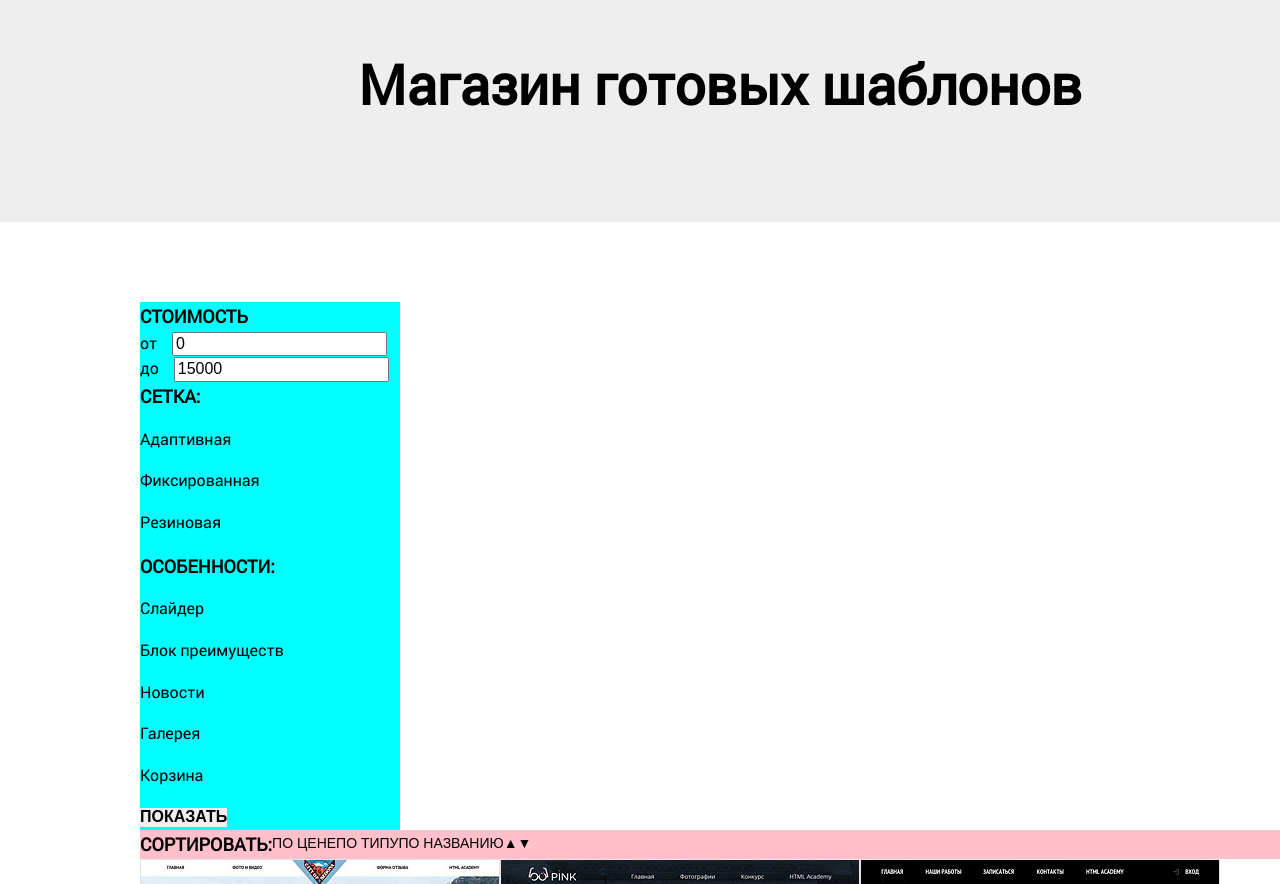
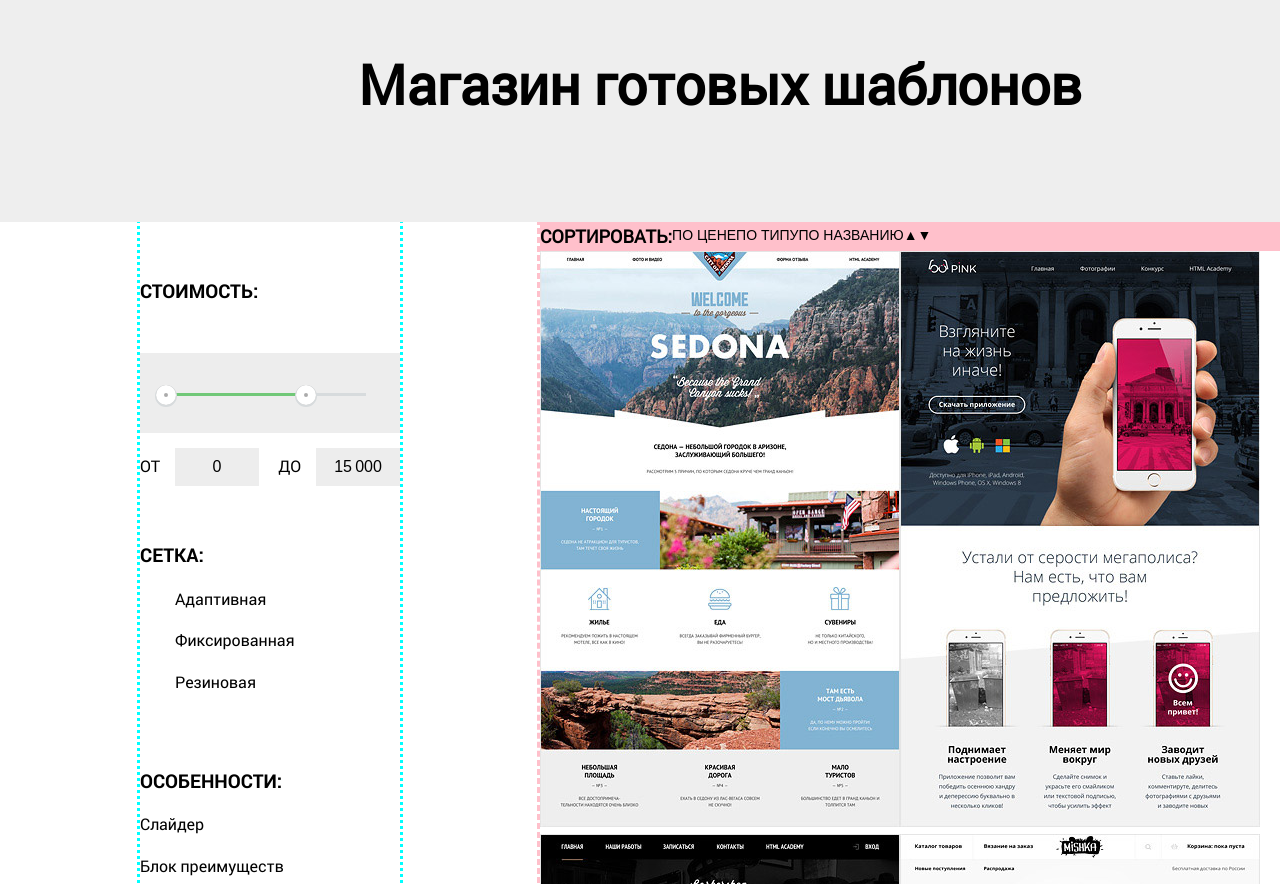
Before and after one commit to cusoq/nerds-09-2018, a website: page source/inner.html in a window 1280 px wide. Shown: the part 128-1012 px from the top of the page. Drawn offline with nearby package versions, Linux system fonts and the light colour scheme; files that its build step writes are made by us from their sources; files whose address does not match are found by name.

Commit message:
Add filter control's styles

```diff
--- a/source/inner.html
+++ b/source/inner.html
@@ -32,24 +32,21 @@
       </h1>
     </div>
   </header>
-  <main class="page">
-    <aside class="filters">
+  <main class="page page--inner">
+    <aside class="page__filters filters">
       <form class="filters__form" method="get" action="?">
-        <!-- <h3 class="filters__title visually-hidden">Стоимость:</h3> -->
         <fieldset class="filters__price range">
-          <legend>Стоимость</legend>
+          <legend>Стоимость:</legend>
           <input class="range__input visually-hidden" type="range" name="price" value="1000">
           <div class="range__controls">
-            <div class="range__scale">
-              <div class="range__bar" style="margin-left: 0%; width: 60%">
+              <div class="range__bar" style="margin-left: 0%; width: 55%">
               </div>
-            </div>
-            <div class="range__toggle range__toggle--min"></div>
-            <div class="range__toggle range__toggle--max"></div>
+            <div class="range__control range__control--min"></div>
+            <div class="range__control range__control--max"></div>
           </div>
           <div class="range__price">
             <label class="range__price--min">от&emsp;<input name="min-price" type="text" value="0"></label>
-            <label class="range__price--max">до&emsp;<input name="max-price" type="text" value="15000"></label>
+            <label class="range__price--max">до&emsp;<input name="max-price" type="text" value="15&thinsp;000"></label>
           </div>
         </fieldset>
         <fieldset class="filters__layout-type radiobutton">
@@ -79,7 +76,7 @@
         </fieldset>
       </form>
     </aside>
-    <div class="page__main-content">
+    <div class="page__catalog catalog">
       <div class="sort">
         <h3 class="sort__title">Сортировать:</h3>
         <ul class="sort__buttons">
--- a/source/sass/block-styles/_filters.scss
+++ b/source/sass/block-styles/_filters.scss
@@ -1,12 +1,15 @@
 .filters {
-  display: inline-block;
-  // box-sizing: border-box;
   width: 260px;
-  background-color: aqua;
+  outline: 3px dotted aqua;
 }
 
 .filters legend {
-  font-size: 18px;
+  font-family: "robotobold", "Arial", sans-serif;
+  font-size: 19px;
   text-transform: uppercase;
-  font-weight: 700;
+  padding-top: 54px;
 }
+
+.filters__layout-type label {
+  padding-left: 35px;
+}
--- a/source/sass/block-styles/_page.scss
+++ b/source/sass/block-styles/_page.scss
@@ -1,6 +1,15 @@
 .page {
   margin-bottom: 130px;
   padding-top: 80px;
+  padding-left: 140px;
+  padding-right: 140px;
+}
+
+.page--inner {
+  display: flex;
+  justify-content: space-between;
+  margin: 0;
+  padding-top: 0;
   padding-left: 140px;
   padding-right: 140px;
 }
@@ -17,3 +26,9 @@
   width: 360px;
   min-height: 530px;
 }
+
+
+.page__catalog {
+  outline: 3px dashed pink;
+  width: 760px;
+}
--- /dev/null
+++ b/source/sass/block-styles/_range.scss
@@ -0,0 +1,64 @@
+.range__controls {
+  position: relative;
+  width: 260px;
+  height: 80px;
+  margin-top: 47px;
+  margin-bottom: 15px;
+  background-color: rgba(237, 237, 237, 1);
+}
+
+.range__controls::after {
+  content: "";
+  position: absolute;
+  top: 50%;
+  left: 10%;
+  width: 200px;
+  height: 3px;
+  background-color: rgba(215, 219, 221, 1);
+}
+
+.range__bar {
+  position: absolute;
+  top: 50%;
+  left: 10%;
+  height: 3px;
+  background-color: rgba(113, 200, 120, 1);
+  z-index: 1;
+}
+
+.range__control {
+  position: absolute;
+  top: 39%;
+  width: 20px;
+  height: 20px;
+  border-radius: 50%;
+  background-color: rgba(171, 171, 171, 1);
+  box-shadow: inset 0 0 0 8px rgba(255, 255, 255, 1), 0 1px 0 1px rgba(215, 219, 221, 1);
+  z-index: 2;
+}
+
+.range__control--min {
+  left: 6%;
+}
+
+.range__control--max {
+  left: 60%;
+}
+
+.range__price {
+  display: flex;
+  justify-content: space-between;
+}
+
+.range__price label {
+  text-transform: uppercase;
+}
+
+.range__price input {
+  outline: none;
+  border: none;
+  background-color: rgba(237, 237, 237, 1);
+  width: 80px;
+  height: 36px;
+  text-align: center;
+}
--- a/source/sass/style.scss
+++ b/source/sass/style.scss
@@ -1,3 +1,4 @@
+@import "block-styles/range.scss";
 @import "block-styles/slider.scss";
 @import "block-styles/partner-list.scss";
 @import "block-styles/page.scss";
```
Also changed, not shown: build/css/style.css, build/css/style.min.css, build/inner.html.
